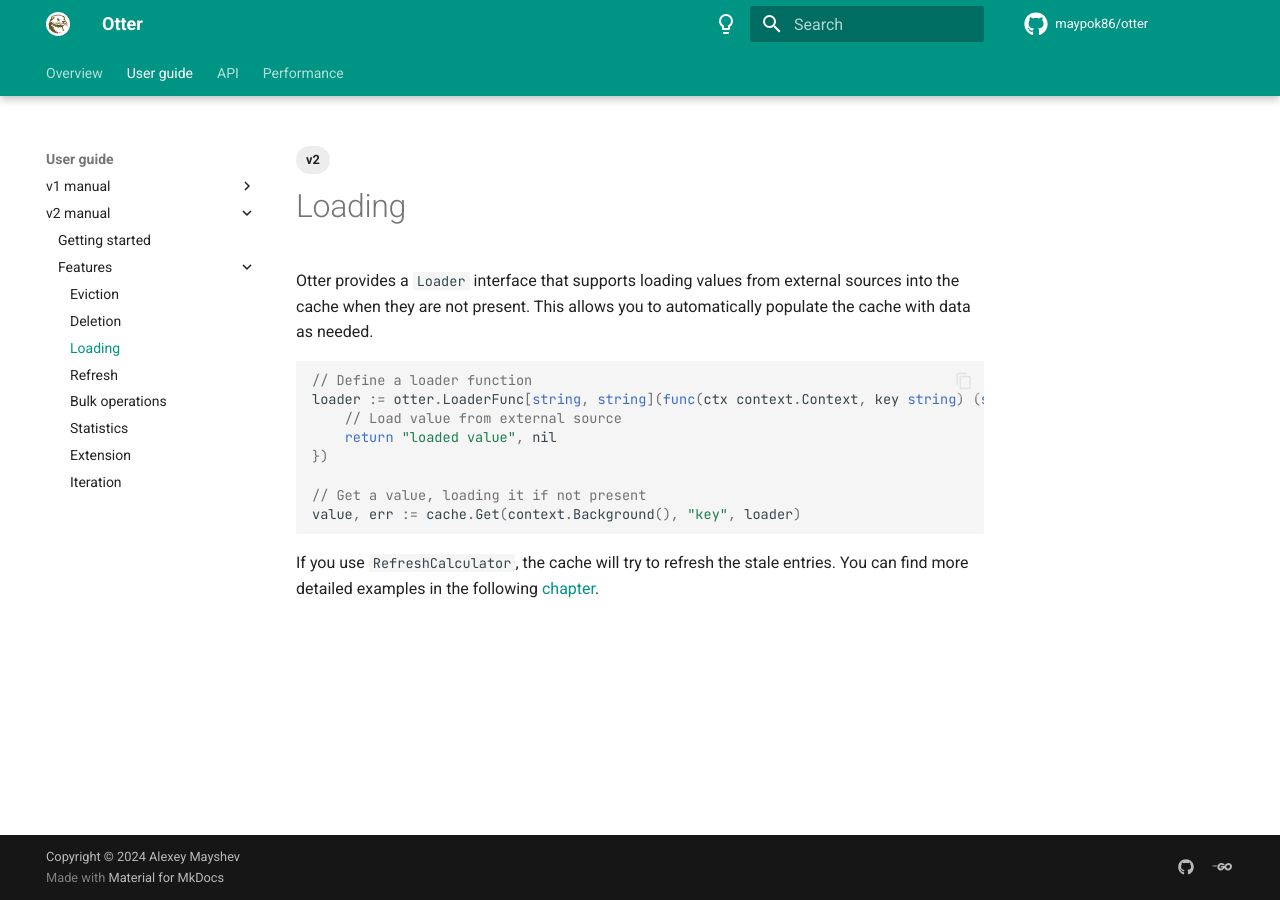
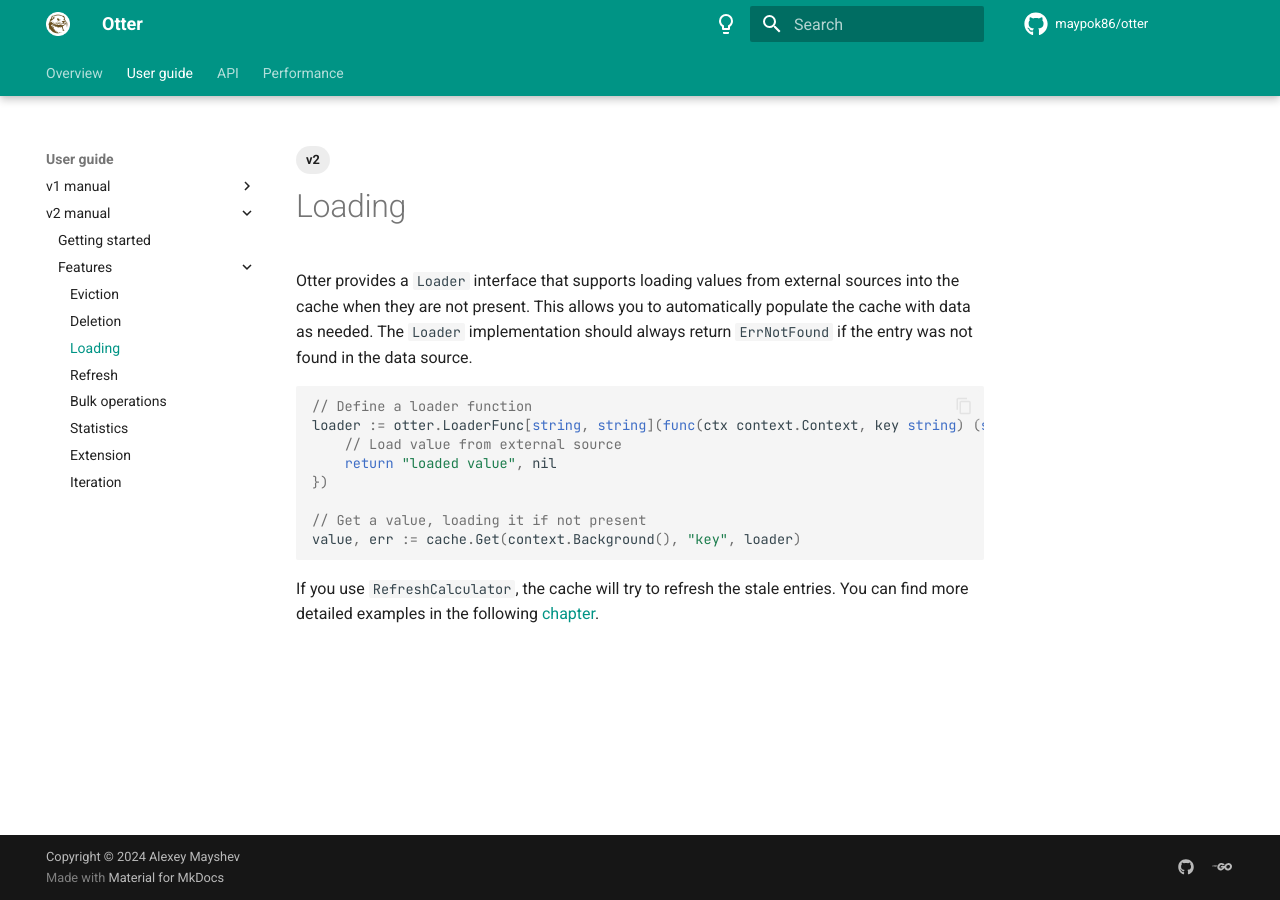
Before and after one commit to maypok86/otter, an MkDocs documentation site: the page built from docs/user-guide/v2/features/loading.md, in a window 1280 px wide. Built offline with MkDocs 1.6.1 and Material for MkDocs 9.7.7, drawn with Linux system fonts in a browser that asks for light colours; comment, search, counter and statistics services are not loaded.

Commit message:
docs: add a note in the documentation about returning ErrNotFound in the Loader implementation

````diff
--- a/docs/user-guide/v2/features/loading.md
+++ b/docs/user-guide/v2/features/loading.md
@@ -5,7 +5,7 @@
 
 # Loading
 
-Otter provides a `Loader` interface that supports loading values from external sources into the cache when they are not present. This allows you to automatically populate the cache with data as needed.
+Otter provides a `Loader` interface that supports loading values from external sources into the cache when they are not present. This allows you to automatically populate the cache with data as needed. The `Loader` implementation should always return `ErrNotFound` if the entry was not found in the data source.
 
 ```go
 // Define a loader function
````
Also changed, not shown: docs/user-guide/v2/features/refresh.md (+1 -1 lines).
